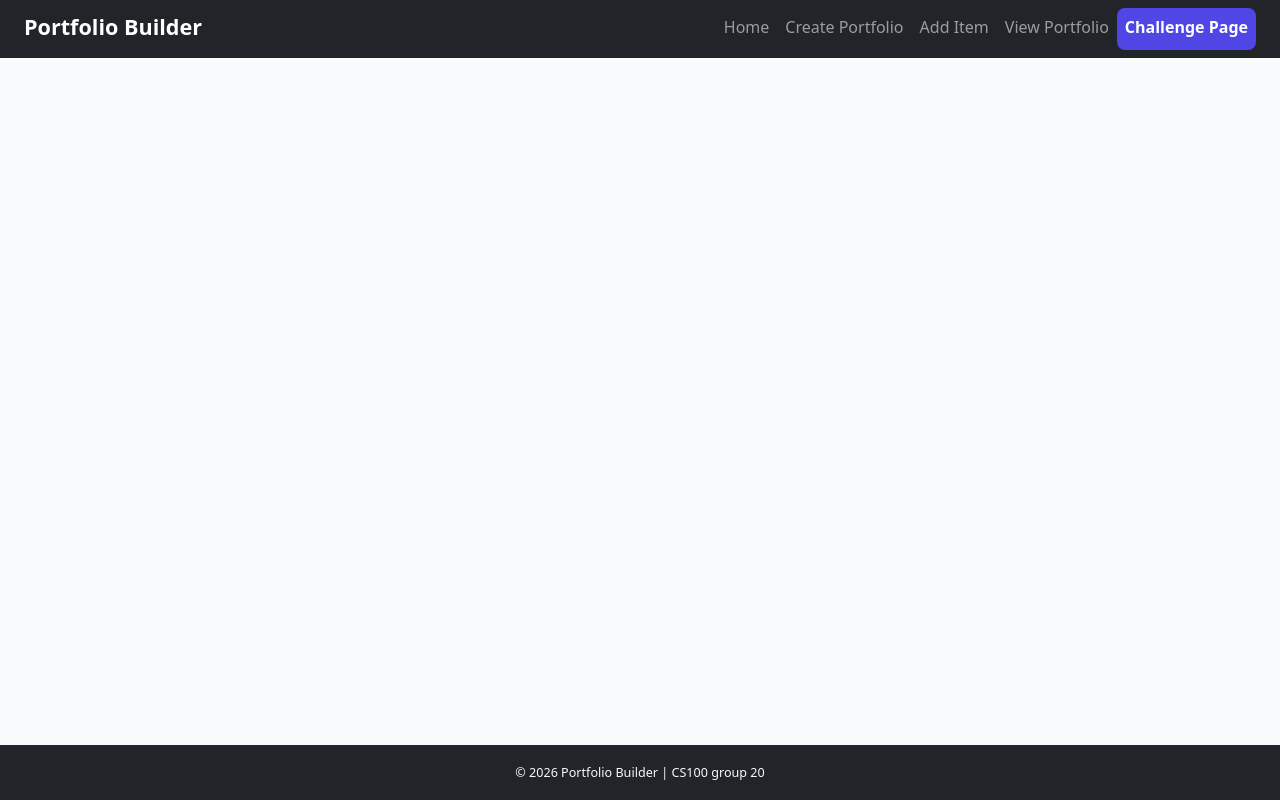
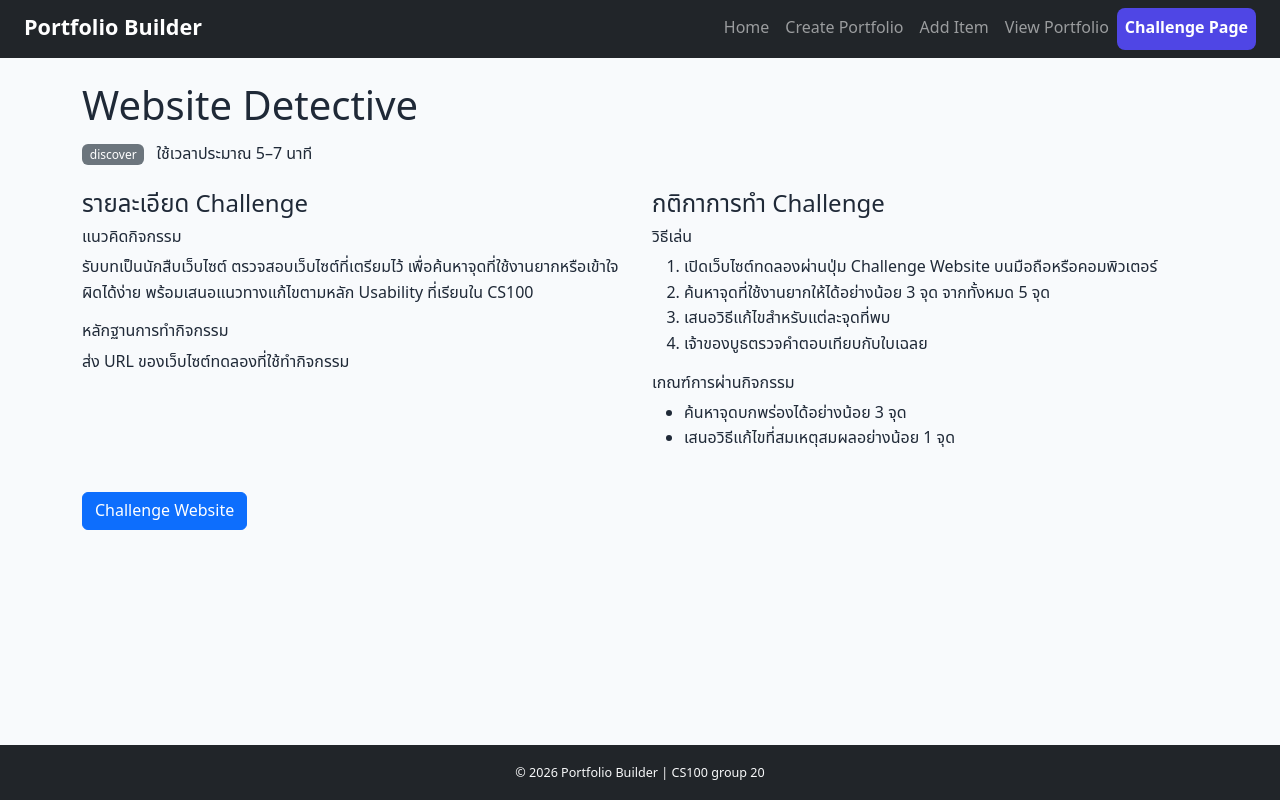
Before and after one commit to Patsakorn-Nakforn/Project-Checkpoint-Build-Your-Base, a plain HTML site: page Challenge_Page.html in a window 1280 px wide. Drawn offline with nearby package versions, Linux system fonts and the light colour scheme.

Commit message:
feat : add Challenge_Page hero with details and rules (#56)

```diff
--- a/Challenge_Page.html
+++ b/Challenge_Page.html
@@ -49,6 +49,56 @@
         </div>
       </div>
     </nav>
+    <!-- MAIN -->
+    <main class="container my-4 flex-grow-1">
+
+      <!-- ===== Hero  ===== -->
+      <section id="hero">
+        <h1 class="mb-2">Website Detective</h1>
+        <p class="mb-4">
+          <span class="badge text-bg-secondary">discover</span>
+          <span class="ms-2">ใช้เวลาประมาณ 5–7 นาที</span>
+        </p>
+
+        <div class="row g-4">
+          <!-- รายละเอียด -->
+          <div class="col-12 col-lg-6">
+            <h2 class="h4">รายละเอียด Challenge</h2>
+            <h3 class="h6">แนวคิดกิจกรรม</h3>
+            <p>
+              รับบทเป็นนักสืบเว็บไซต์ ตรวจสอบเว็บไซต์ที่เตรียมไว้
+              เพื่อค้นหาจุดที่ใช้งานยากหรือเข้าใจผิดได้ง่าย
+              พร้อมเสนอแนวทางแก้ไขตามหลัก Usability ที่เรียนใน CS100
+            </p>
+            <h3 class="h6">หลักฐานการทำกิจกรรม</h3>
+            <p>
+              ส่ง URL ของเว็บไซต์ทดลองที่ใช้ทำกิจกรรม
+            </p>
+          </div>
+
+          <!-- กติกา -->
+          <div class="col-12 col-lg-6">
+            <h2 class="h4">กติกาการทำ Challenge</h2>
+            <h3 class="h6">วิธีเล่น</h3>
+            <ol>
+              <li>เปิดเว็บไซต์ทดลองผ่านปุ่ม Challenge Website บนมือถือหรือคอมพิวเตอร์</li>
+              <li>ค้นหาจุดที่ใช้งานยากให้ได้อย่างน้อย 3 จุด จากทั้งหมด 5 จุด</li>
+              <li>เสนอวิธีแก้ไขสำหรับแต่ละจุดที่พบ</li>
+              <li>เจ้าของบูธตรวจคำตอบเทียบกับใบเฉลย</li>
+            </ol>
+            <h3 class="h6">เกณฑ์การผ่านกิจกรรม</h3>
+            <ul>
+              <li>ค้นหาจุดบกพร่องได้อย่างน้อย 3 จุด</li>
+              <li>เสนอวิธีแก้ไขที่สมเหตุสมผลอย่างน้อย 1 จุด</li>
+            </ul>
+          </div>
+        </div>
+
+        <a href="Challenge_Website.html" class="btn btn-primary mt-4">Challenge Website</a>
+      </section>
+      <!-- ===== จบ Hero ===== -->
+
+    </main>
 
     <!-- FOOTER -->
     <footer class="bg-dark text-light text-center py-3 mt-auto">
```
